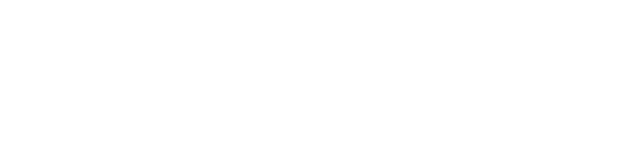
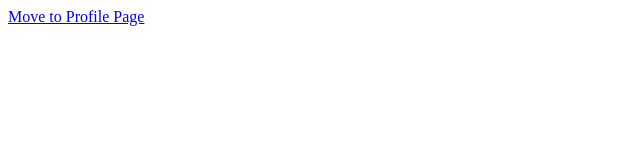
Before and after one commit to jaytakuz/DevOpsLab03, a plain HTML site: page index.html in a window 1280 px wide. Shown: the whole page, without its empty margins (0-640 px from the left). Drawn offline with Linux system fonts and the light colour scheme.

```diff
--- a/index.html
+++ b/index.html
@@ -6,6 +6,8 @@
     <title>Document</title>
 </head>
 <body>
-
+    <nav>
+        <a href="profile.html">Move to Profile Page</a>
+    </nav>
 </body>
 </html>
```
Also changed, not shown: profile.html (+1 -0 lines).
